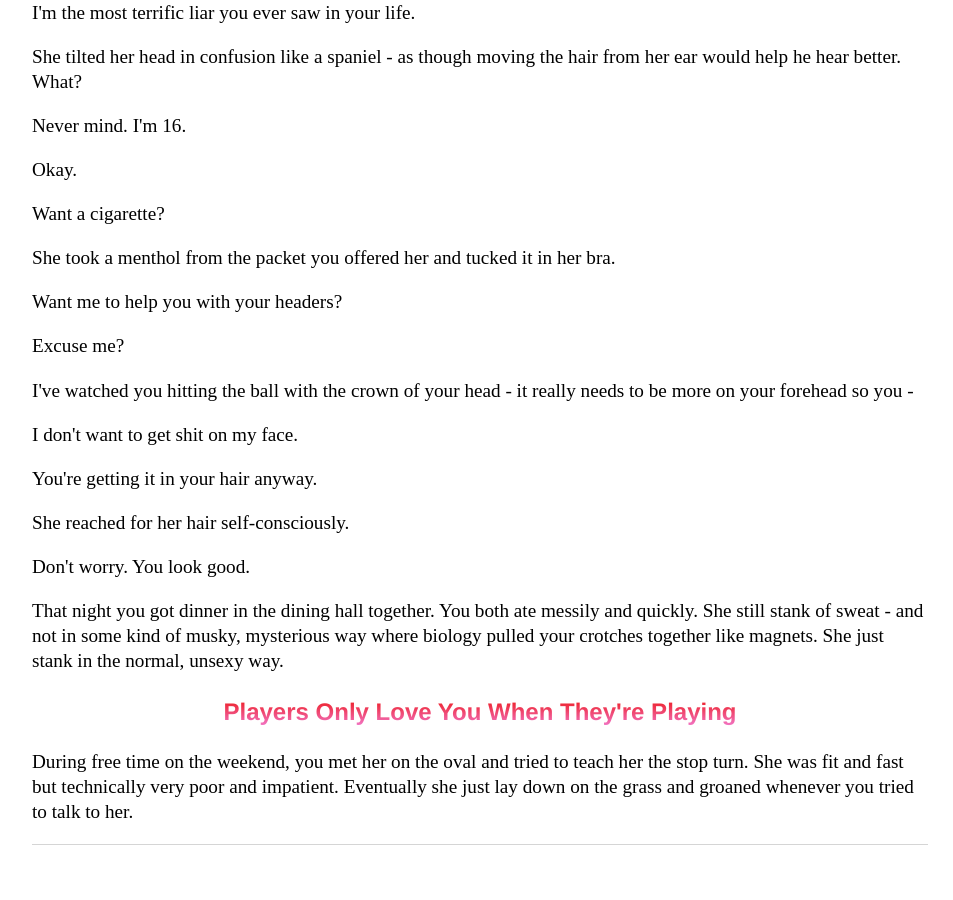
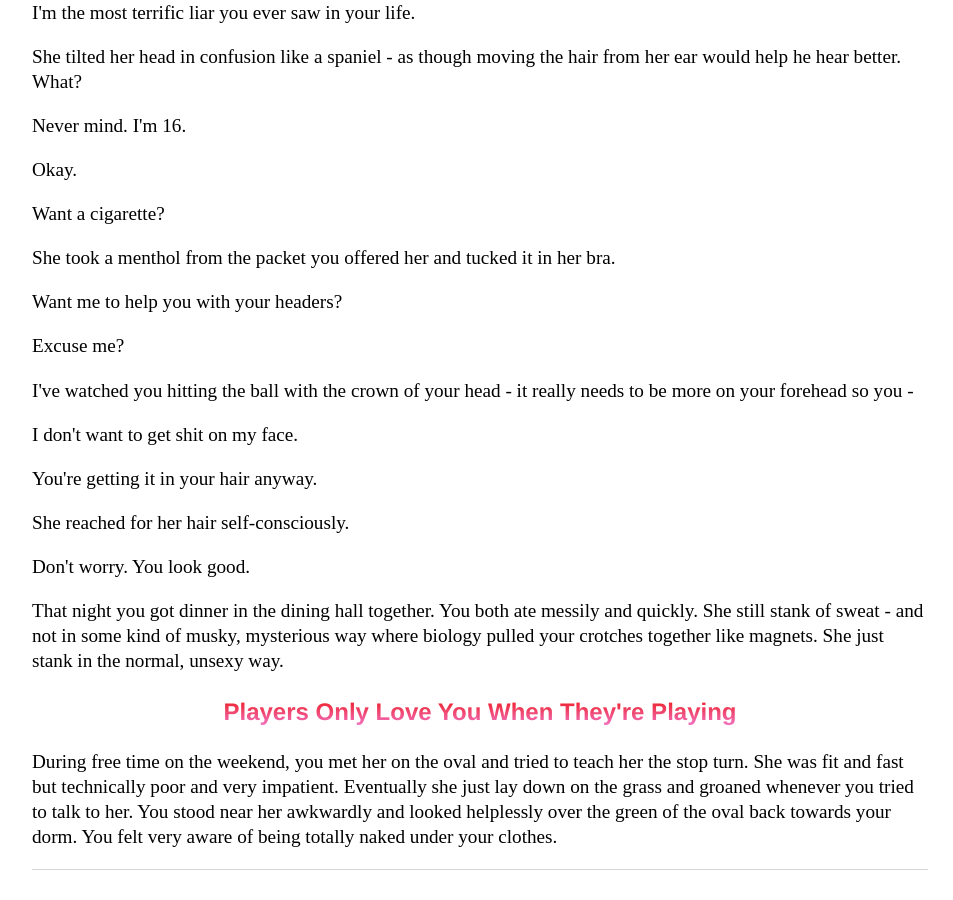
Before and after one commit to Pinelife/pinelife.github.io, a Jekyll site: the page built from Hellhole/excitingevent2.html, in a window 1280 px wide and 900 px high, scrolled down 1786 px. Shown: the whole window, without its empty margins (160-1113 px from the left). Built offline with Jekyll 4.4.1, drawn with Linux system fonts in a browser that asks for light colours; before the commit the page ends 2661 px from its top, so only the background shows below that.

Commit message:
Update excitingevent2.html

```diff
--- a/Hellhole/excitingevent2.html
+++ b/Hellhole/excitingevent2.html
@@ -100,4 +100,6 @@ Deliberately, you turned the page.
 </p>
 <h3 id = "players">Players Only Love You When They're Playing</h3>
 <p>During free time on the weekend, you met her on the oval and tried to teach her the stop turn. She was fit and fast but technically
-very poor and impatient. Eventually she just lay down on the grass and groaned whenever you tried to talk to her.</p>
+poor and very impatient. Eventually she just lay down on the grass and groaned whenever you tried to talk to her. You stood near
+her awkwardly and looked helplessly over the green of the oval back towards your dorm. You felt very aware of being totally naked under
+your clothes.</p>
```
